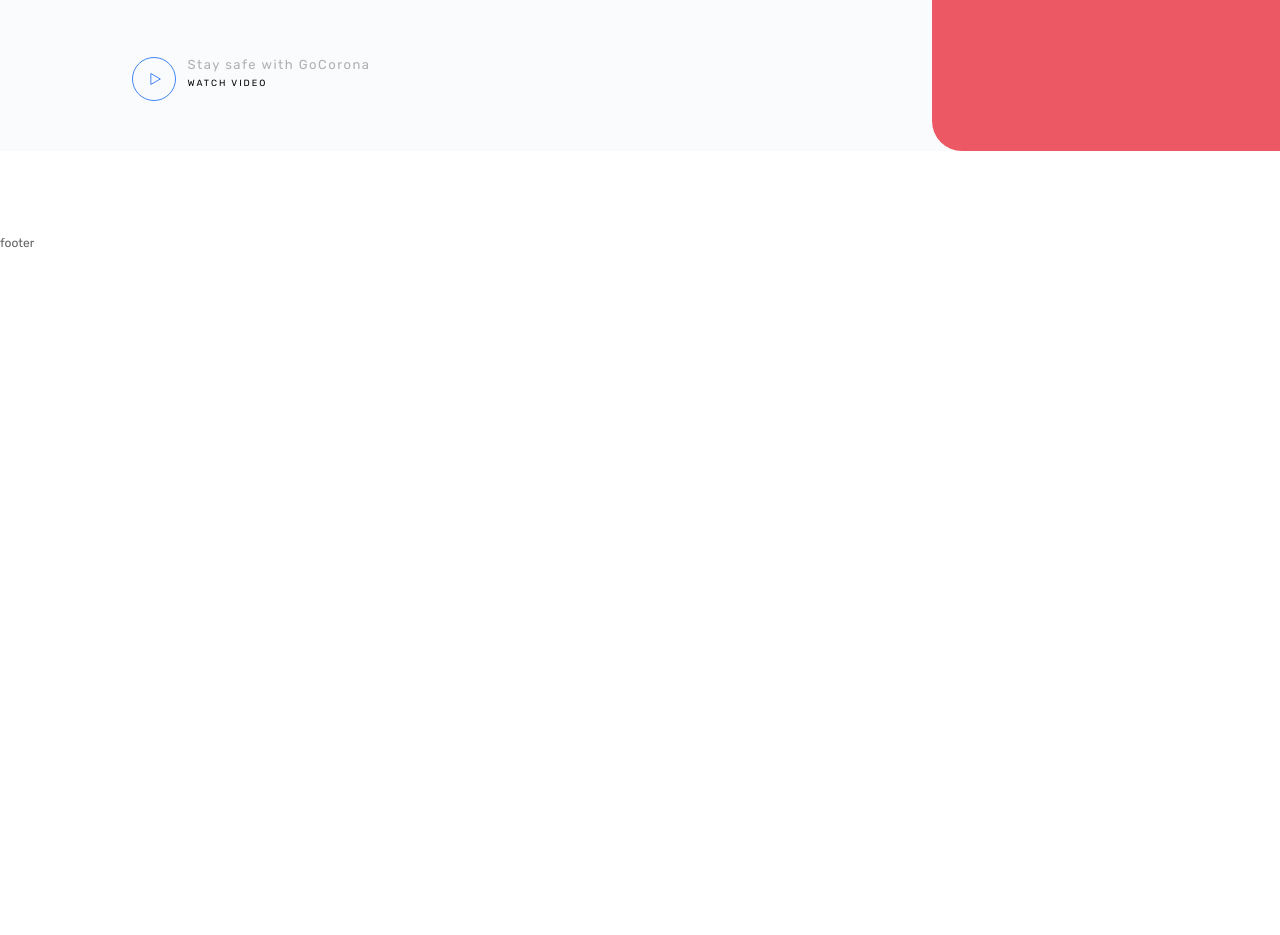
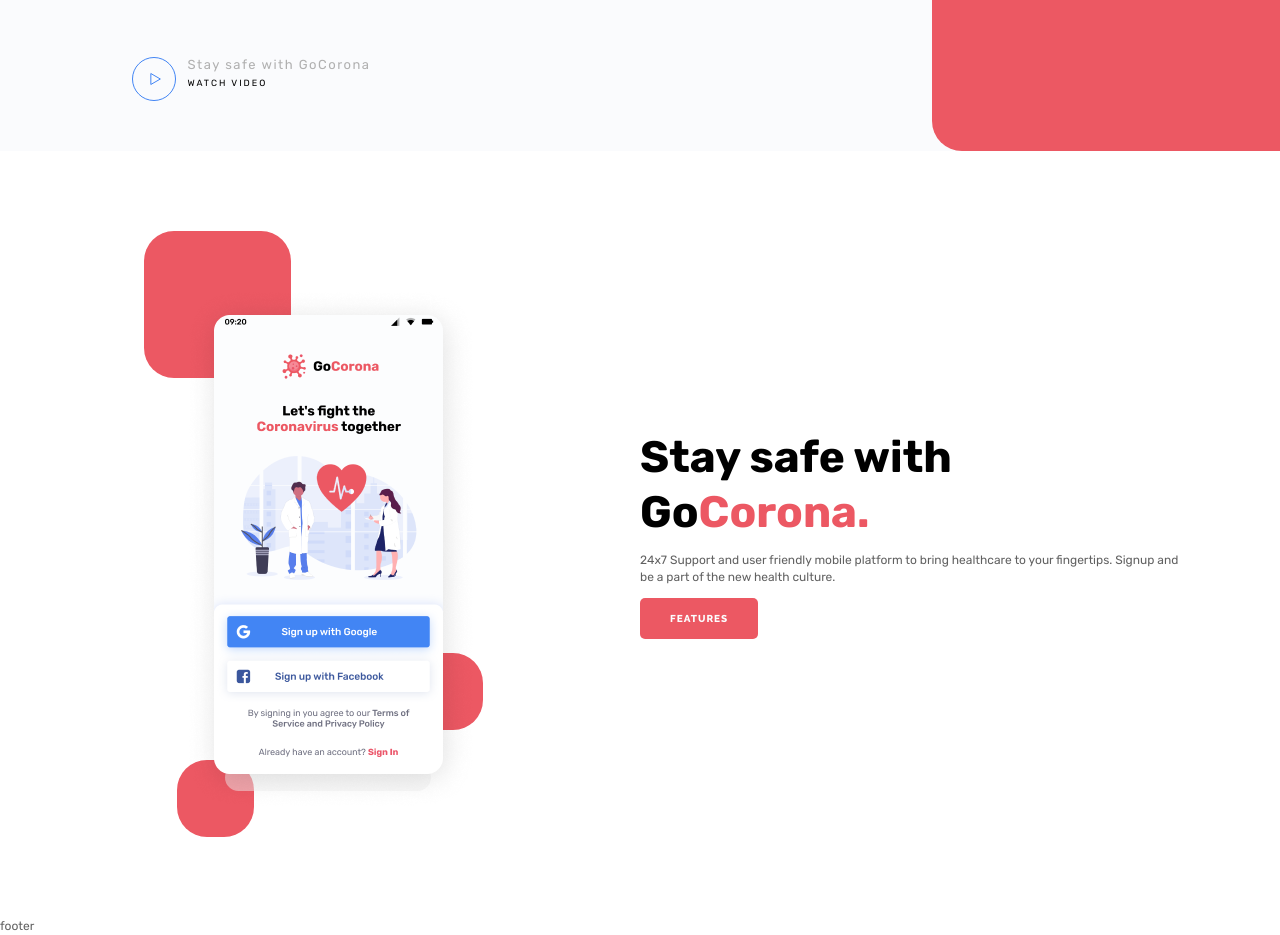
Before and after one commit to ssamarin/GoCorona, a plain HTML site: page index.html in a window 1280 px wide. Shown: the part 548-1483 px from the top of the page. Before the commit the page ends 800 px from the top, so only its background shows below. Drawn offline with Linux system fonts and the light colour scheme; files whose address does not match are found by name.

Commit message:
second block

```diff
--- /dev/null
+++ b/css/blocks/stay-safe.css
@@ -0,0 +1,72 @@
+.stay-safe {
+    padding: 80px 0;
+}
+
+.stay-safe__container {
+ display: flex;
+ align-items: center;
+}
+
+.stay-safe__media {
+    flex: 0 1 50%;
+    padding: 0 0 0 47px;
+}
+
+.stay-safe__content {
+    flex: 0 1 50%;
+}
+
+.media-stay-safe {
+    width: 373px;
+    padding: 56px 0px 27px 0px;
+    position: relative;
+    text-align: center;
+}
+
+.media-stay-safe__img {
+    display: inline-block;
+    border-radius: 16px;
+    position: relative;
+}
+
+.media-stay-safe__img img {
+    position: relative;
+    z-index: 10;
+}
+
+.media-stay-safe__img:after {
+    content: '';
+    position: absolute;
+    bottom: 19px;
+    left: 41px;
+    width: 206px;
+    height: 27px;
+    background: rgba(240, 240, 240, 0.49);
+    border-radius: 16px;
+    z-index: 2;
+}
+
+.media-stay-safe__item {
+    position: absolute;
+    background-color: #EC5863;
+    border-radius: 30px;
+    width: 77px;
+    height: 77px;
+}
+
+.media-stay-safe__item_1 {
+    top: 0;
+    left: 0;
+    width: 147px;
+    height: 147px;
+}
+
+.media-stay-safe__item_2 {
+    bottom: 0;
+    left: 33px;
+}
+
+.media-stay-safe__item_3 {
+    bottom: 107px;
+    right: 34px;
+}
--- a/css/style.css
+++ b/css/style.css
@@ -4,6 +4,7 @@
 @import 'blocks/media.css';
 @import 'blocks/start.css';
 @import 'blocks/text-block.css';
+@import 'blocks/stay-safe.css';
 
 html {
   height: 100%;
--- a/index.html
+++ b/index.html
@@ -57,6 +57,28 @@
                         </div>
                     </div>
                 </section>
+
+                <section class="stay-safe">
+                    <div class="stay-safe__container">
+                        <div class="stay-safe__media">
+                            <div class="media-stay-safe">
+                                <div class="media-stay-safe__img">
+                                    <img src="img/stay-safe/phone.png" alt="phone">
+                                </div>
+                                <div class="media-stay-safe__item media-stay-safe__item_1"></div>
+                                <div class="media-stay-safe__item media-stay-safe__item_2"></div>
+                                <div class="media-stay-safe__item media-stay-safe__item_3"></div>
+                            </div>
+                        </div>
+                            <div class="stay-safe__content">
+                                <div class="text-block">
+                                    <h2 class="text-block__title">Stay safe with Go<span>Corona.</span></h2>
+                                    <div class="text-block__descr ">24x7 Support and user friendly mobile platform to bring healthcare to your fingertips. Signup and be a part of the new health culture.</div>
+                                    <a href="#" class="text-block__button button">Features</a>
+                                </div>
+                            </div>
+                    </div>
+                </section>
             </main>
             <footer class="footer">
                 footer
```
Also changed, not shown: img/stay-safe/phone.png (added).
